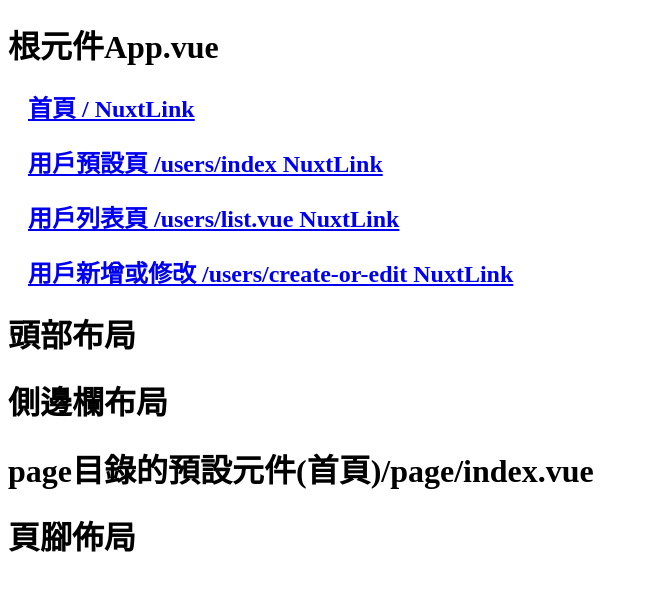
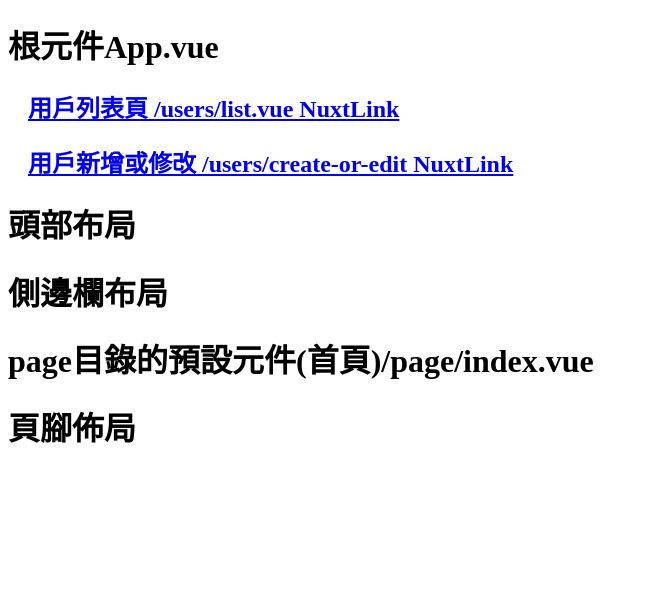
Before and after one commit to adam5096/MyNuxt-01, a Nuxt app: page / in a window 1280 px wide. Shown: the top 590 px of the page, without its empty margins (0-648 px from the left). Built offline with nearby package versions, Linux system fonts and the light colour scheme.

Commit message:
Nuxt3-14-伺服器端知識補充

```diff
--- a/app.vue
+++ b/app.vue
@@ -30,12 +30,12 @@
         直接使用a標籤，點擊後會發生頁面刷新，相當於一次全新向伺服器端發起請求
         使用nuxtlink屬於瀏覽器端本地導航切換頁面，即SPA
     -->
-    <h2>
+    <!-- <h2>
       <NuxtLink to="/">首頁 / NuxtLink</NuxtLink>
-    </h2>
-    <h2>
+    </h2> -->
+    <!-- <h2>
       <NuxtLink to="/users">用戶預設頁 /users/index NuxtLink</NuxtLink>
-    </h2>
+    </h2> -->
     <h2>
       <NuxtLink to="/users/list">用戶列表頁 /users/list.vue NuxtLink</NuxtLink>
     </h2>
```
Also changed, not shown: 1 other file (tests, documents, lock files or other folders).
